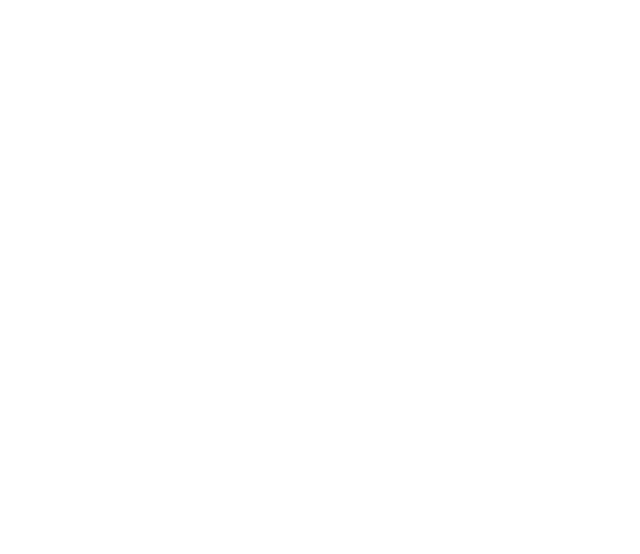
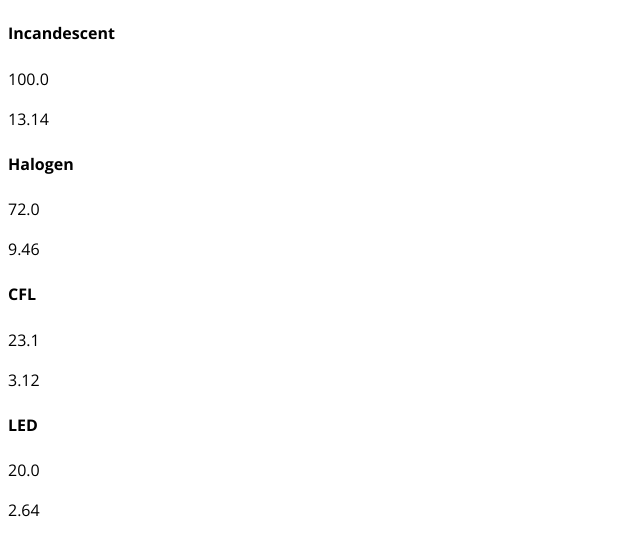
Before and after one commit to mehrdadrafiee/AngularJS-calculation-tool, a plain HTML site: page index.html in a window 1280 px wide. Shown: the whole page, without its empty margins (0-640 px from the left). Drawn offline with nearby package versions, Linux system fonts and the light colour scheme.

Commit message:
added four bulb sections

```diff
--- a/index.html
+++ b/index.html
@@ -4,11 +4,53 @@
 		<meta http-equiv="Content-Type" content="text/html; charset=UTF-8">
 		<meta name="viewport" content="width=device-width, initial-scale=1">
 		<link rel="stylesheet" type="text/css" href="assets/calculator.css">
-		<title>Calculator</title>
+		<title>AngularJS Calculator</title>
 	</head>
 	<body>
 
-		<!-- HTML markup goes here -->
+		<div id="myCalculator">
+		  <main>
+		  	<section>
+		  		<div>
+		  			<h4>Incandescent</h4>
+						<p>100.0</p>
+						<p>13.14</p>
+		  		</div>
+		  	</section>
+
+		  	<section>
+					<div>
+		  			<h4>Halogen</h4>
+						<p>72.0</p>
+						<p>9.46</p>
+		  		</div>
+		  	</section>
+
+		  	<section>
+					<div>
+		  			<h4>CFL</h4>
+						<p>23.1</p>
+						<p>3.12</p>
+		  		</div>
+		  	</section>
+
+		  	<section>
+					<div>
+		  			<h4>LED</h4>
+						<p>20.0</p>
+						<p>2.64</p>
+		  		</div>
+		  	</section>
+
+		  </main>
+
+			<form action="">
+				<div></div>
+				<div></div>
+				<div></div>
+			</form>
+		</div>
+
 	<script type="text/javascript" src="assets/angular.min.js"></script>
 	<script type="text/javascript" src="assets/calculator.js"></script>
 	</body>
```
